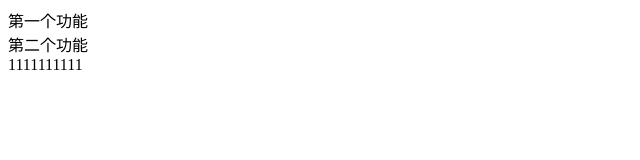
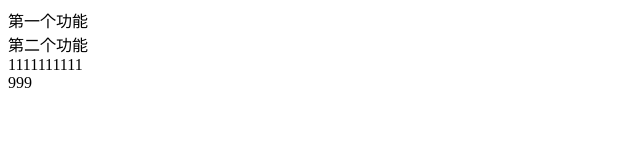
Before and after one commit to jinzhiqiang99/demo001, a plain HTML site: page index.html in a window 1280 px wide. Shown: the full height of the page, 0-640 px from the left. Drawn offline with Linux system fonts and the light colour scheme.

Commit message:
Update index.html

```diff
--- a/index.html
+++ b/index.html
@@ -1,3 +1,4 @@
 <div>第一个功能</div>
 <div>第二个功能</div>
 <div>1111111111</div>
+<div>999</div>
```
